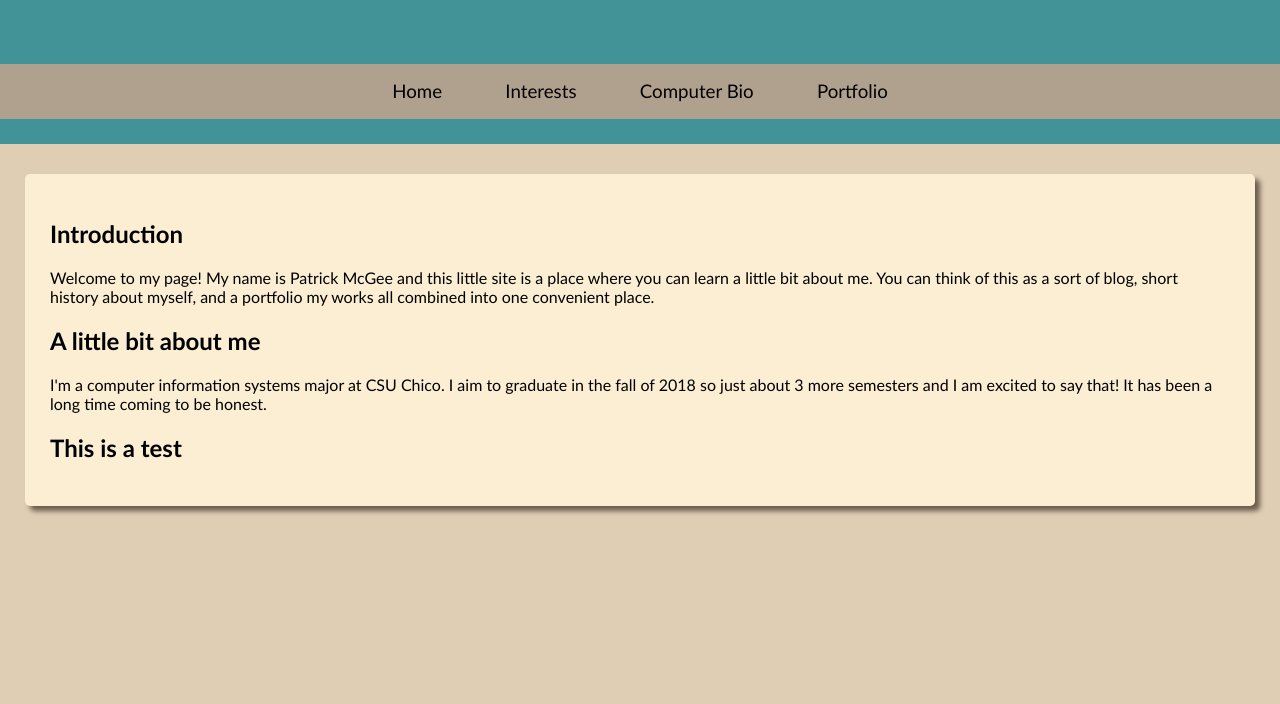
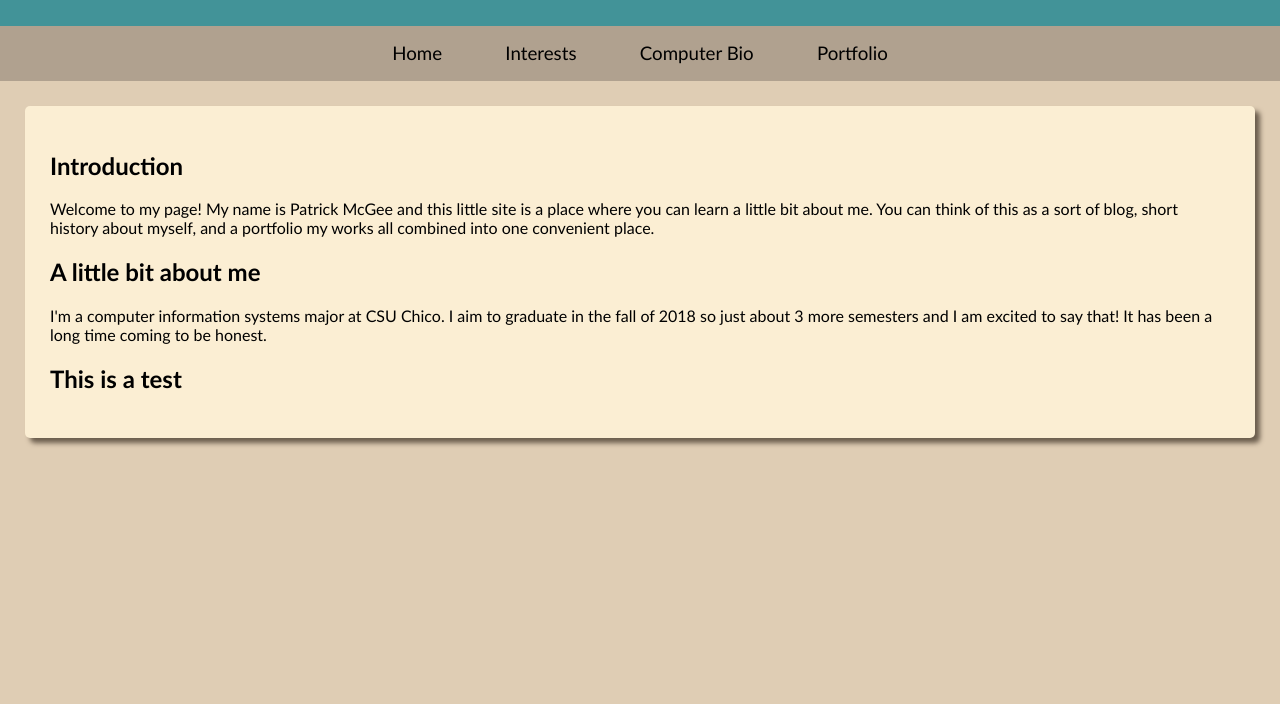
Before and after one commit to mistakuaku/Project1-PersonalBio, a plain HTML site: page index.html in a window 1280 px wide. Shown: the part 96-800 px from the top of the page. Drawn offline with Linux system fonts and the light colour scheme.

Commit message:
Fixed it back again.

```diff
--- a/biostyle.css
+++ b/biostyle.css
@@ -8,9 +8,6 @@ div.navbar{
   background-color: #B0A18F;
   font-size: 1.17em;
   text-align: center;
-  position: fixed;
-  top: 20%;
-  width: 100%;
 }
 
 a.navlink {
@@ -34,20 +31,12 @@ div.topbar{
   background-color: #429398;
   color: white;
   padding: 1.25em;
-  position: fixed;
-  top: 0;
-  width: 100%;
-  height: 200px;
   /*All my color palletes are located here:
   http://www.colourlovers.com/palette/1389950/teal_brocade*/
 }
 
 .content{
-  margin-top: 270px;
-  margin-left: 1.5625em;
-  margin-right: 1.5625em;
-  margin-bottom: 40px;
-  /*margin: 1.5625em;*/
+  margin: 1.5625em;
   background-color: #FBEED3;
   border-radius: 0.3125em;
   padding: 1.5625em;
```
